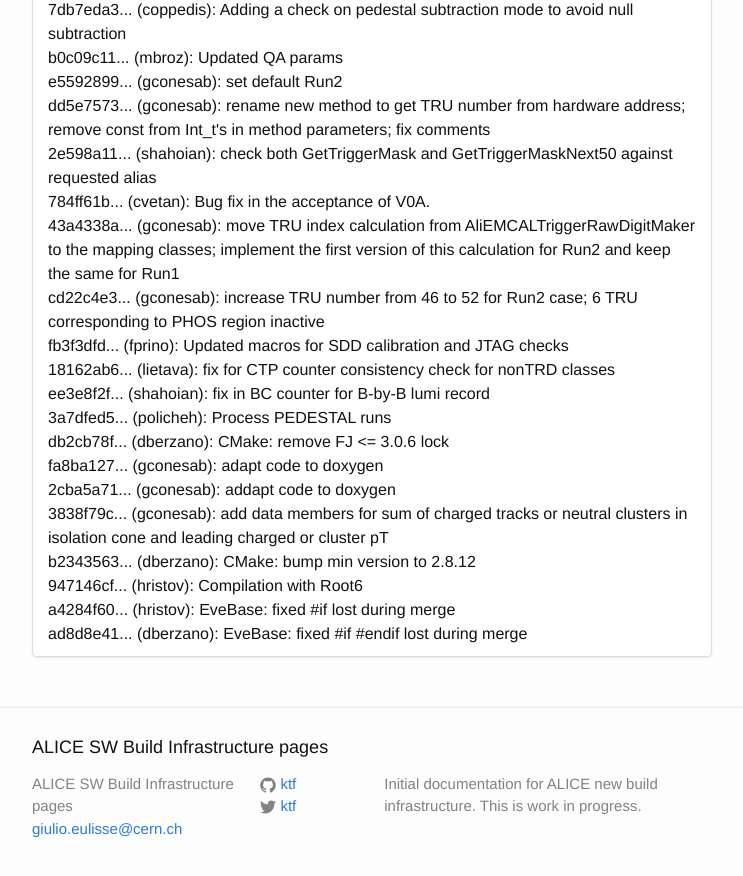
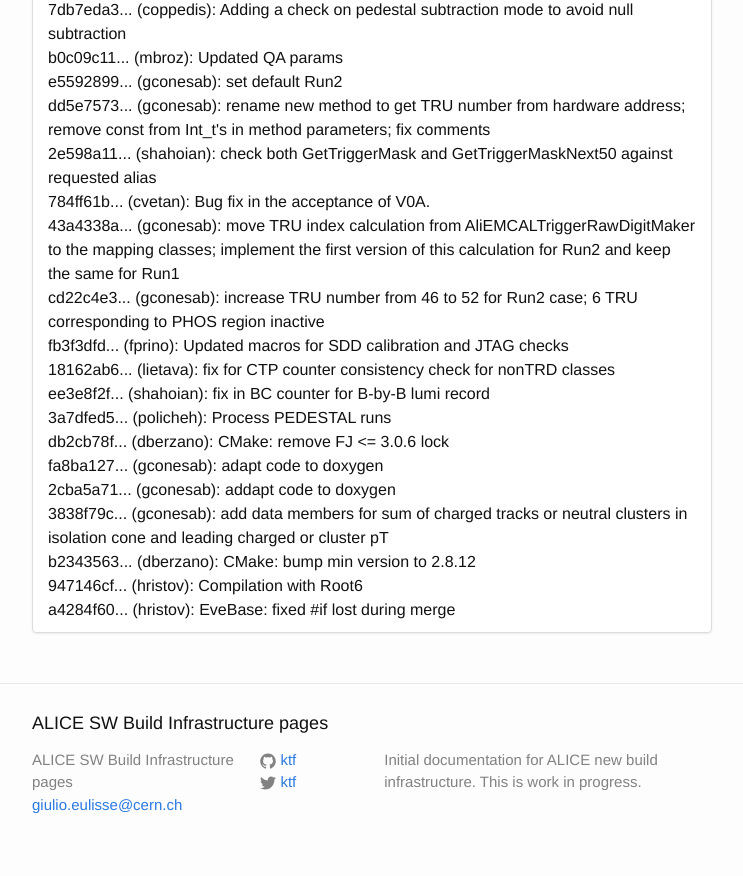
Before and after one commit to alisw/alisw.github.io, a Jekyll site: the page built from index.html, in a window 1280 px wide and 900 px high, scrolled down 1487 px. Shown: the top 876 px of the window, without its empty margins (268-1011 px from the left). Built offline with Jekyll 4.4.1, drawn with Linux system fonts in a browser that asks for light colours; nearby versions of some CDN libraries.

Commit message:
Updated results.

```diff
--- a/_data/commits-aliroot-master.yaml
+++ b/_data/commits-aliroot-master.yaml
@@ -203,8 +203,3 @@
  message: >-
     EveBase: fixed #if lost during merge
  author: !!str hristov
--
- commit: "ad8d8e41529204cd3dd2a4e0117d95b27fd71cb9"
- message: >-
-    EveBase: fixed #if #endif lost during merge
- author: !!str dberzano
```
Also changed, not shown: _data/build.json (+1 -1 lines).
